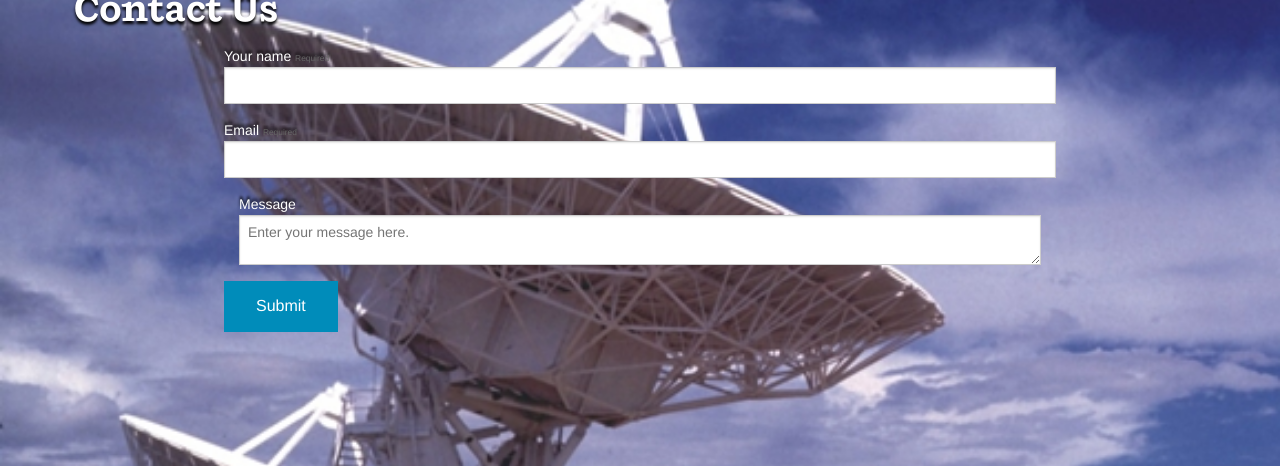
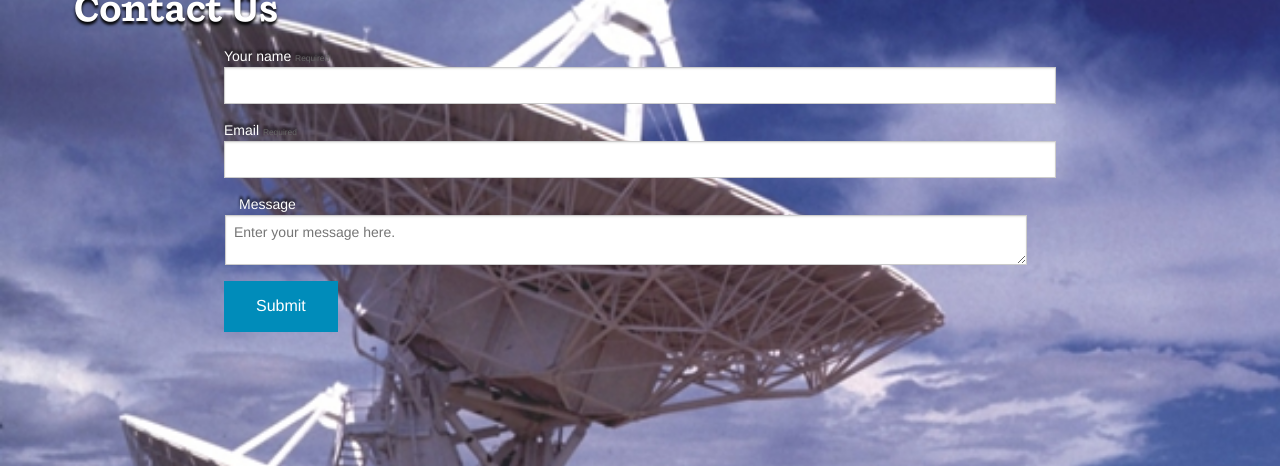
Before and after one commit to ColonyOne/ColonyOne.github.io, a plain HTML site: page index.html in a window 1280 px wide. Shown: the part 1496-1962 px from the top of the page. Drawn offline with Linux system fonts and the light colour scheme.

Commit message:
Contact form message adjustment

```diff
--- a/stylesheet.css
+++ b/stylesheet.css
@@ -242,6 +242,10 @@ div.contactform form label{
 	color: white;
 	text-shadow: 0 -3px 3px rgba(0, 0, 0, 1);
 }
+
+div.contactform textarea{
+	margin-left: -1em;
+}
     /*
   nav .button {
       border: 0;
```
